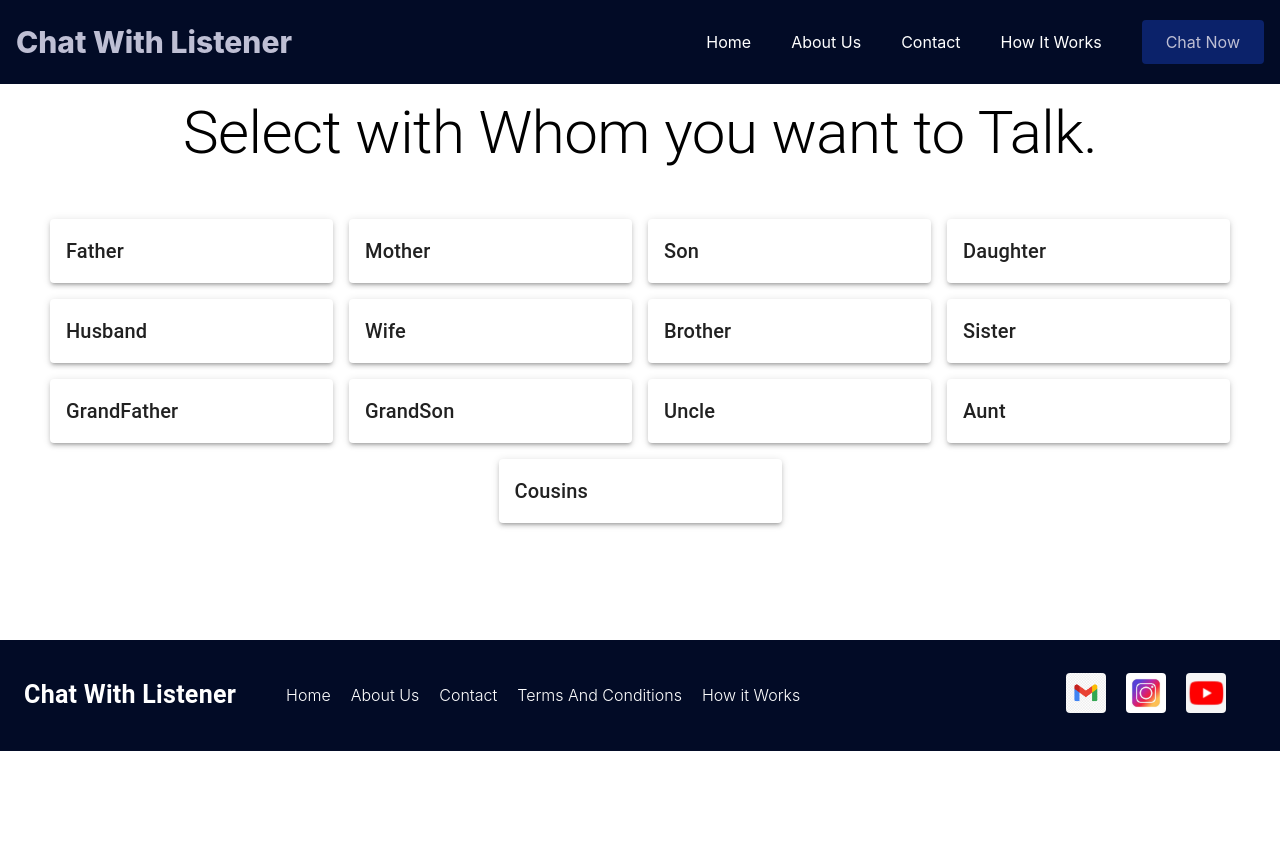
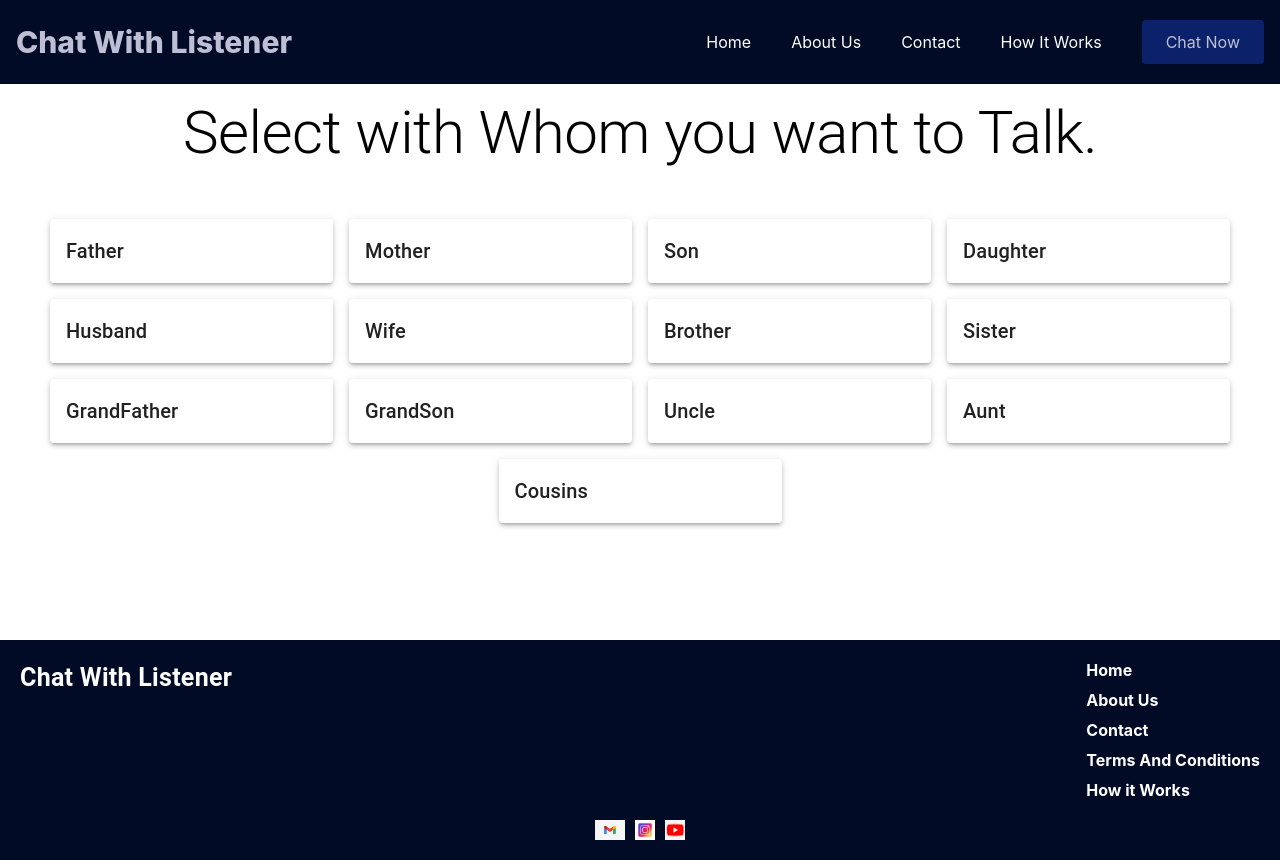
Before and after one commit to borgward-technology/chat-with-listeners, a React (Vite) app in the folder frontend/: page /selecttype in a window 1280 px wide. Before the commit the page ends 800 px from the top, so only its background shows below. Built offline with nearby package versions, Linux system fonts and the light colour scheme.

Commit message:
solved the issue

```diff
--- a/frontend/src/components/card_with_text_component.tsx
+++ b/frontend/src/components/card_with_text_component.tsx
@@ -14,7 +14,7 @@
                 margin:"20px 0",
                 alignItems:"center",
                 justifyContent:"center",
-                width: ( shouldVertical ? "50%" : "70%"),
+                width: ( shouldVertical ? "90%" : "70%"),
                 '&:hover': { boxShadow: 'md', borderColor: 'neutral.outlinedHoverBorder' },
             }}>
 
--- a/frontend/src/components/footer.css
+++ b/frontend/src/components/footer.css
@@ -1,65 +1,113 @@
-.footer_class{
-    background:black;
-    color:white;
-    display:flex;
-    /* position: fixed; */
-    bottom: 0;
-    width: 100%;
-    padding: 10px; /* Adjust the padding as needed */
+/* .footer_main{
+    background-color: blue;
+}
+
+
+@media  (max-width: 800px) {
+    .footer_main{
+        background-color: aqua;
+    }
+
+    .footer_content{
         display: flex;
-    justify-content: space-between;/* Center align the icons horizontally */
+        flex-direction: column;
+        justify-content: start;
+        background-color: blueviolet;
+        align-items: start;
+    }
+} */
+/*
+.footer_main {
+  background-color: #020B26ff;
+  padding: 20px;
+  color: white;
+} */
+
+/* .footer_content {
+  display: flex;
+  flex-wrap: wrap;
+  justify-content: space-between;
+  align-items: flex-start;
+} */
+/*
+.footer_HAC {
+  display: flex;
+  flex-direction: column;
+  gap: 10px;
+} */
+
+/* .footer_item {
+  cursor: pointer;
+  margin: 0;
+} */
+
+/* .all_logos {
+  display: flex;
+  justify-content: center;
+  gap: 10px;
+  margin-top: 20px;
+} */
+
+/* .logo {
+  cursor: pointer;
+} */
+
+/* @media (max-width: 800px) {
+  .footer_content {
+    flex-direction: column;
     align-items: center;
+  }
+
+  .footer_item {
+    text-align: center;
+  }
+} */
+
+
+
+.footer_main {
+    background-color: #020B26ff;
+    padding: 20px;
+    color: white;
   }
 
   .footer_content {
     display: flex;
-    justify-content: center;
-    align-items: center;
+    flex-wrap: wrap;
+    justify-content: space-between;
+    align-items: flex-start;
   }
 
-.footer_HAC{
+  .footer_HAC {
     display: flex;
-    flex-direction: row;
-    margin-left: 50px;
-    gap: 20px;
+    flex-direction: column;
+    gap: 10px;
+  }
+
+  .footer_item {
+    cursor: pointer;
+    margin: 0;
+  }
+
+  .all_logos {
+    display: flex;
+    justify-content: center;
+    gap: 10px;
+    margin-top: 20px;
+  }
+
+  .logo {
+    cursor: pointer;
+    height: 20px;
+  }
+
+  @media (max-width: 800px) {
+    .footer_content {
+      flex-direction: column;
       align-items: center;
     }
 
     .footer_item {
-    font-size: 12;
-    font-weight: 300;
-    cursor: pointer;
-}
-
-.all_logos{
-    margin: 0 20px;
-}
-
-.logo {
-    cursor: pointer;
-    width: 40px;
-    height: 40px;
-    margin: 0 10px;
-    object-fit: cover;
-    background-color: aquamarine;
-    border-radius: 10%;
-}
-
-@media  ( max-width : 800) {
-    .footer_content{
-        background-color: green;
-        /* display: flex; */
-        justify-content: center;
-        align-items: center;
-        flex-direction: column;
-    }
-
-    .footer_HAC{
-        background-color: aqua;
-        /* display: flex; */
-        flex-direction: column;
-        margin-left: 50px;
-        gap: 20px;
-        align-items: center;
+      text-align: center;
     }
   }
--- a/frontend/src/components/footer.tsx
+++ b/frontend/src/components/footer.tsx
@@ -39,16 +39,21 @@
   return (
 
 
-    <Box
-      sx={{
-        display:"flex",
-        alignItems:"center",
-        color:"white",
-        backgroundColor: "#020B26ff",
-        justifyContent:"space-between",
-        p: 3,
-      }}
-      component="footer">
+    // <Box
+    //   sx={{
+    //     display:"flex",
+    //     alignItems:"center",
+    //     color:"white",
+    //     backgroundColor: "#020B26ff",
+    //     justifyContent:"space-between",
+    //     p: 3,
+    //   }}
+    //   component="footer">
+    //   </Box>
+
+
+    <div className="footer_main">
+
 
       <div className="footer_content">
 
@@ -74,8 +79,7 @@
             <img className="logo" src={ytLogo} alt="yt Logo" onClick={redirectToYouTubeChannel}/>
           </div>
 
-    </Box>
-
+  </div>
 
   );
 }
--- a/frontend/src/components/header/navbar.css
+++ b/frontend/src/components/header/navbar.css
@@ -6,7 +6,7 @@
     top: 0;
     left: 0;
     background-color: #020B26ff;
-    z-index: 1000;
+    z-index: 100;
   }
 
   .nav {
--- a/frontend/src/pages/landing_page.tsx
+++ b/frontend/src/pages/landing_page.tsx
@@ -7,7 +7,7 @@
     return (
         // style={({display: "flex", flexDirection:"column"})}
 
-        <div style={({width:"100%", margin:0, padding:0})}>
+        <div style={({  width:"100%", margin:0, padding:0})}>
             <LandingPage />
             <LandingPageContentTwo/>
         </div>
```
Also changed, not shown: frontend/src/components/landing_page/landing_page.tsx (line endings or trailing spaces), frontend/src/components/landing_page/landing_page_content.tsx (line endings or trailing spaces). Lines whose indentation alone changed are shown as unchanged.
